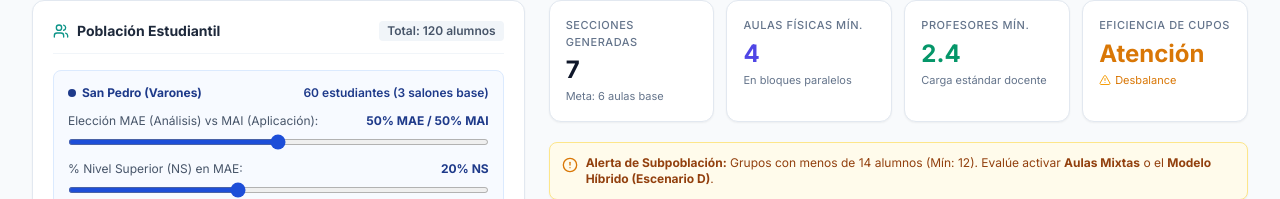
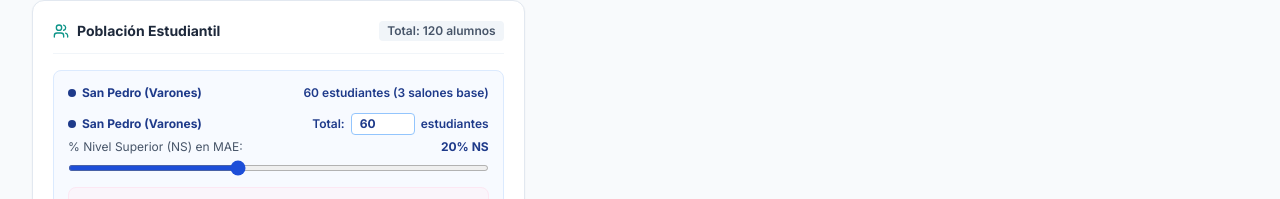
Before and after one commit to javierjrtt-design/VCSP-SimuMath-IB, a plain HTML site: page index.html in a window 1280 px wide. Shown: the part 216-415 px from the top of the page. Drawn offline with nearby package versions, Linux system fonts and the light colour scheme.

Commit message:
Update index.html

```diff
--- a/index.html
+++ b/index.html
@@ -125,12 +125,16 @@
                         </div>
                         <div class="space-y-2 text-xs">
                             <div>
-                                <div class="flex justify-between text-slate-600 mb-1">
-                                    <span>Elección MAE (Análisis) vs MAI (Aplicación):</span>
-                                    <span class="font-bold text-blue-900"><span id="lblSPMAEPercent">50</span>% MAE / <span id="lblSPMAIPercent">50</span>% MAI</span>
-                                </div>
-                                <input type="range" id="rngSPMAE" min="10" max="90" value="50" step="5" oninput="updateSimulation()" class="w-full accent-blue-700 h-1.5 bg-slate-200 rounded-lg cursor-pointer">
-                            </div>
+                                <div class="flex justify-between items-center">
+    <span class="text-xs font-bold text-vcsp-sanpedro flex items-center gap-1.5">
+        <span class="w-2 h-2 rounded-full bg-vcsp-sanpedro"></span> San Pedro (Varones)
+    </span>
+    <div class="flex items-center gap-1.5">
+        <label for="numSanPedroTotal" class="text-xs font-semibold text-blue-900">Total:</label>
+        <input type="number" id="numSanPedroTotal" value="60" min="1" max="300" oninput="updateSimulation()" class="w-16 px-2 py-0.5 text-xs font-bold text-blue-900 bg-white border border-blue-300 rounded focus:ring-1 focus:ring-blue-500 outline-none">
+        <span class="text-xs font-semibold text-blue-900">estudiantes</span>
+    </div>
+</div>
                             <div id="wrapperSPNS" class="pt-1">
                                 <div class="flex justify-between text-slate-600 mb-1">
                                     <span>% Nivel Superior (NS) en MAE:</span>
```
